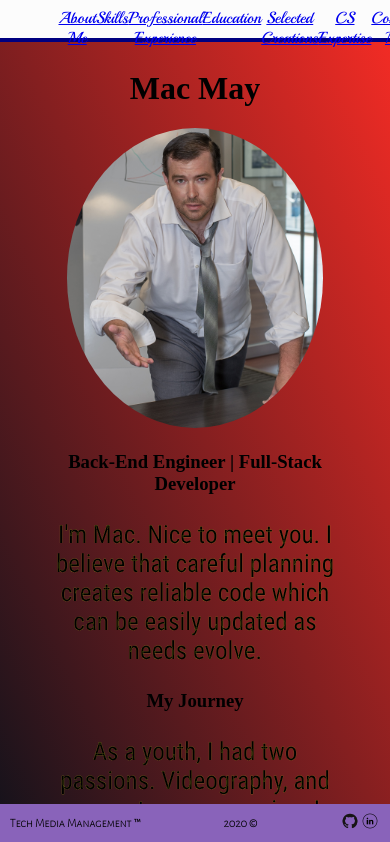
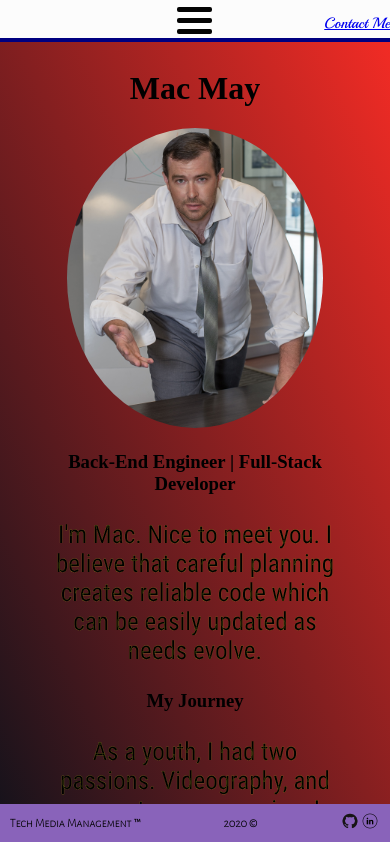
Before and after one commit to MakerMacAttack/portfolio, a React (Create React App) app: page / in a window 390 px wide. Shown: the top 842 px of the page. Built offline with nearby package versions, Linux system fonts and the light colour scheme; a web font is replaced by a local one.

Commit message:
work on mobile navbar

```diff
--- /dev/null
+++ b/src/components/MobileNav/MobileNav.css
@@ -0,0 +1,11 @@
+.mobile-button {
+  width: 175px;
+  height: 50px;
+  background-color: rgba(249, 251, 231, 0.7);
+  border: solid 1px black;
+  transition: 0.4s;
+}
+
+.mobile-button:hover {
+  background-color: rgba(57, 255, 20, 0.7);
+}
--- /dev/null
+++ b/src/components/MobileNav/MobileNav.jsx
@@ -0,0 +1,11 @@
+import React from "react";
+import { Link } from "react-router-dom";
+import "./MobileNav.css";
+
+export default function MobileNav({ link, display }) {
+  return (
+    <Link to={link} className="mobile-button">
+      {display}
+    </Link>
+  );
+}
--- a/src/components/shared/Footer/Footer.css
+++ b/src/components/shared/Footer/Footer.css
@@ -8,6 +8,14 @@ footer {
 
 .icon {
   height: 30px;
+  border-radius: 5px;
+  transition: 0.2s;
+  /* background: green; */
+}
+
+.icon:hover {
+  height: 35px;
+  background: rgba(50, 205, 50, 0.8);
 }
 
 .foot-text {
@@ -28,6 +36,10 @@ footer {
     height: 20px;
   }
 
+  .icon:hover {
+    height: 25px;
+  }
+
   .foot-text {
     font-size: 12px;
   }
--- a/src/components/shared/NavBar/NavBar.css
+++ b/src/components/shared/NavBar/NavBar.css
@@ -6,15 +6,94 @@ header {
   padding-top: 8px;
   background-color: #fcfcfc;
   border-bottom: solid 4px #000080;
+  display: flex;
 }
 
 .head-link {
   font-family: "Playball", cursive;
+  font-size: 20px;
+}
+
+.burger-line {
+  width: 35px;
+  height: 5px;
+  background-color: #030303;
+  margin: 6px 0;
+  border-radius: 2px;
+  transition: 0.8s;
+}
+
+#contact {
+  font-family: "Playball", cursive;
+  font-size: 20px;
 }
 
 #navbox {
   display: flex;
   justify-content: space-around;
+  align-items: center;
   width: 70vw;
   margin: 0 auto;
+  /* position: fixed; */
 }
+
+#burger {
+  display: none;
+  margin-bottom: 5px;
+}
+
+#backslash {
+  -webkit-transform: rotate(-405deg) translate(-9px, 6px);
+  transform: rotate(-405deg) translate(-9px, 6px);
+}
+
+#gone {
+  opacity: 0;
+  -webkit-transform: rotate(-360deg);
+  transform: rotate(-360deg);
+}
+
+#forwardslash {
+  -webkit-transform: rotate(405deg) translate(-8px, -8px);
+  transform: rotate(405deg) translate(-8px, -8px);
+}
+
+#mobile-nav {
+  position: relative;
+  top: 40px;
+  display: flex;
+  flex-direction: column;
+  transition: 0.8s;
+}
+
+.mobile-nav-closed {
+  left: -180px;
+}
+
+@media screen and (max-width: 1150px) {
+  .head-link {
+    font-size: 15px;
+  }
+
+  #contact {
+    font-size: 15px;
+  }
+}
+
+@media screen and (max-width: 900px) {
+  .head-link {
+    display: none;
+  }
+
+  #navbox {
+    justify-content: space-between;
+  }
+
+  #burger {
+    display: unset;
+  }
+
+  #contact {
+    font-size: 15px;
+  }
+}
--- a/src/components/shared/NavBar/NavBar.jsx
+++ b/src/components/shared/NavBar/NavBar.jsx
@@ -1,17 +1,33 @@
-import React from "react";
+import React, { useState } from "react";
 import { Link } from "react-router-dom";
 import NavButtons from "../../../services/NavButtons";
+import MobileNav from "../../MobileNav/MobileNav";
 import NavButton from "../../NavButton/NavButton";
 import "./NavBar.css";
 
-export default function NavBar(props) {
+export default function NavBar() {
+  const [open, setOpen] = useState(false);
+
   return (
     <header>
+      <div
+        id="mobile-nav"
+        className={open ? "mobile-nav-open" : "mobile-nav-closed"}
+      >
+        {NavButtons.map((button, idx) => (
+          <MobileNav key={idx} display={button.display} link={button.link} />
+        ))}
+      </div>
       <div id="navbox">
+        <div id="burger" onClick={() => setOpen((prevState) => !prevState)}>
+          <div className="burger-line" id={open ? "backslash" : "top"} />
+          <div className="burger-line" id={open ? "gone" : "middle"} />
+          <div className="burger-line" id={open ? "forwardslash" : "bottom"} />
+        </div>
         {NavButtons.map((button, idx) => (
           <NavButton key={idx} display={button.display} link={button.link} />
         ))}
-        <Link to="/contact" className="head-link">
+        <Link to="/contact" id="contact">
           Contact Me
         </Link>
       </div>
--- a/src/screens/About/About.jsx
+++ b/src/screens/About/About.jsx
@@ -18,8 +18,8 @@ export default function About(props) {
         made the tough decision to pursue video first, and{" "}
         <Link to="/experience">got a job out of college</Link> in live,
         nationally-broadcast news. I learned and grew a lot in my decade in that
-        industry, and when it came time for a new path in life, I decided to
-        pivot and explore my other passion.
+        industry, and when it came time for a new path in life, I decided I
+        could experience more by exploring my second passion.
       </p>
       <p className="body-text">
         Now, after studying the basics, graduate courses, and{" "}
```
Also changed, not shown: 1 other file (tests, documents, lock files or other folders).
